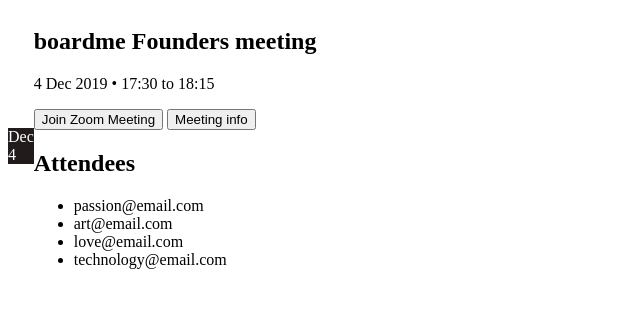
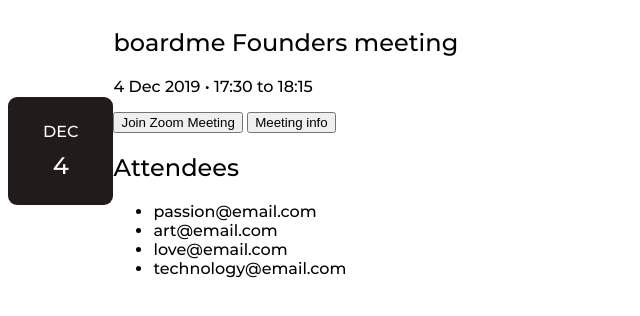
Before and after one commit to hossam-khalaf/Calnder-Event, a plain HTML site: page index.html in a window 1280 px wide. Shown: the whole page, without its empty margins (0-640 px from the left). Drawn offline with Linux system fonts and the light colour scheme.

Commit message:
Date box

```diff
--- a/style.css
+++ b/style.css
@@ -5,12 +5,32 @@
   --primary-color: #3060bb;
 }
 
+@font-face {
+  font-family: Montserrat;
+  src: url(fonts/Montserrat-Medium.ttf);
+  font-weight: 700;
+}
+
 .event-container {
   display: flex;
+  font-family: Montserrat;
 }
 
 .event-container__date-block {
   background: var(--dark);
   color: var(--white);
   align-self: center;
+  padding: 25px 35px;
+  border-radius: 9px;
+  text-align: center;
 }
+
+.date-block__month {
+  font-size: 16px;
+  text-transform: uppercase;
+  font-weight: 900;
+  margin-bottom: 10px;
+}
+.date-block__day {
+  font-size: 24px;
+}
```
